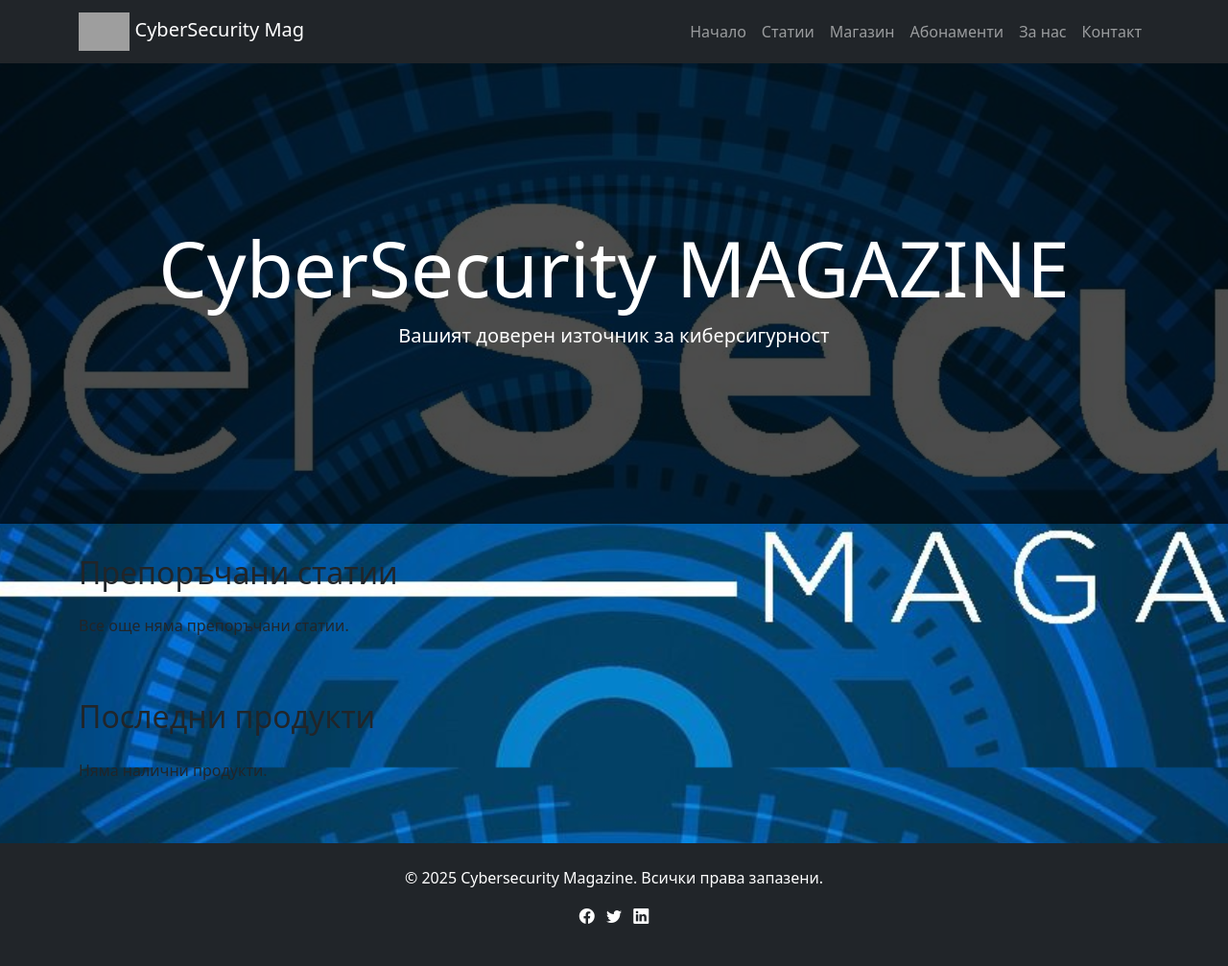
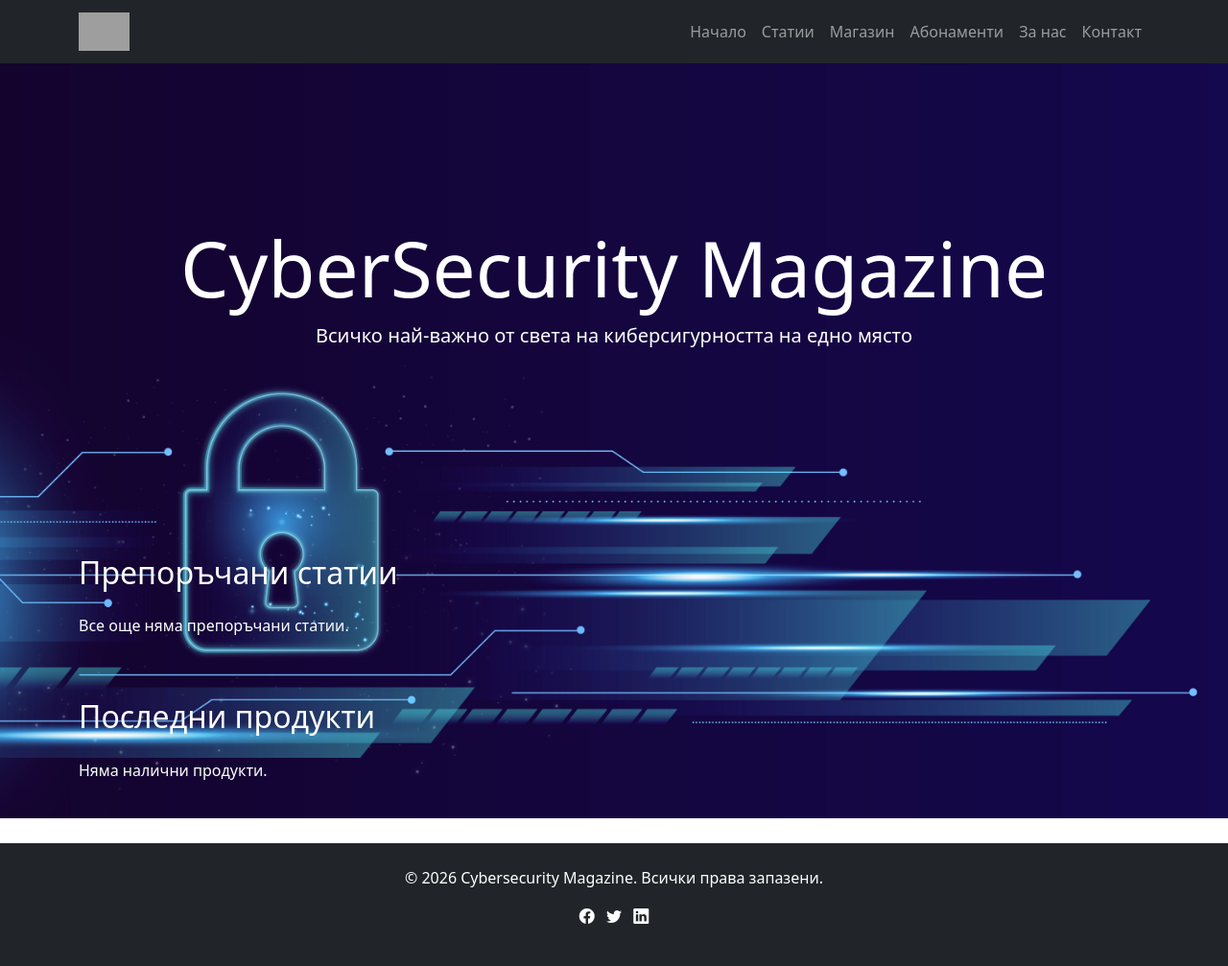
Before and after one commit to GeorgiGidionov/cybersecurity-magazine, a Django app: page / in a window 1280 px wide. Shown: the whole page at 96% size. Run offline with Django 5.2, Linux system fonts and the light colour scheme; data that the repository does not hold is empty; grey boxes are pictures that could not be loaded.

Commit message:
day 3 changes

```diff
--- a/articles/article_list.html
+++ b/articles/article_list.html
@@ -19,7 +19,6 @@
         <p>Няма публикувани статии.</p>
         {% endfor %}
     </div>
-    <!-- Пагинация -->
     {% include 'partials/pagination.html' %}
 </div>
 {% endblock %}
--- a/store/views.py
+++ b/store/views.py
@@ -12,7 +12,7 @@ class ProductListView(ListView):
 
     def get_queryset(self):
         qs = Product.objects.filter(available=True)
-        # сортиране по цена, ако има параметър
+
         sort = self.request.GET.get('sort')
         if sort == 'price_asc':
             qs = qs.order_by('price')
--- a/templates/base.html
+++ b/templates/base.html
@@ -1,5 +1,5 @@
 {% load static %}
-<!DOCTYPE html>
+<!--suppress HtmlUnknownTarget -->
 <html lang="bg">
 <head>
     <meta charset="UTF-8">
@@ -10,12 +10,12 @@
     {% block extra_css %}{% endblock %}
 </head>
 <body>
-    <!-- Навигация -->
+
     <nav class="navbar navbar-expand-lg navbar-dark bg-dark">
         <div class="container">
             <a class="navbar-brand" href="{% url 'home' %}">
-                <img src="{% static 'images/logo.png' %}" alt="CyberSecurity Magazine" height="40">
-                CyberSecurity Mag
+                <img src="{% static 'images/logo.png' %}" alt="Седмичен гид в дигиталната сигурност" height="40">
+
             </a>
             <button class="navbar-toggler" type="button" data-bs-toggle="collapse" data-bs-target="#navbarNav">
                 <span class="navbar-toggler-icon"></span>
@@ -33,15 +33,14 @@
         </div>
     </nav>
 
-    <!-- Основно съдържание -->
+
     <main>
         {% block content %}{% endblock %}
     </main>
 
-    <!-- Footer -->
     <footer class="bg-dark text-white py-4 mt-5">
         <div class="container text-center">
-            <p>© 2025 Cybersecurity Magazine. Всички права запазени.</p>
+            <p>© 2026 Cybersecurity Magazine. Всички права запазени.</p>
             <p>
                 <a href="#" class="text-white me-2"><i class="bi bi-facebook"></i></a>
                 <a href="#" class="text-white me-2"><i class="bi bi-twitter"></i></a>
--- a/templates/index.html
+++ b/templates/index.html
@@ -2,16 +2,17 @@
 {% load static %}
 {% load magazine_extras %}
 
-{% block title %}Начало - Cybersecurity Magazine{% endblock %}
+{% block title %}Cybersecurity Magazine{% endblock %}
 
 {% block extra_css %}
+<!--suppress ALL -->
 <style>
     body {
-        background: url("{% static 'images/cyber-security-3374252_1920.jpg' %}") no-repeat center center fixed;
-        background-size: cover;
+        background: url("{% static 'images/3043140.jpg' %}") no-repeat top;
+        background-size: 100% auto;
     }
     .hero-overlay {
-        background-color: rgba(0, 0, 0, 0.7);
+        background-color: rgba(0, 0, 0, 0.0);
         min-height: 60vh;
         display: flex;
         align-items: center;
@@ -19,6 +20,7 @@
         text-align: center;
         color: white;
         margin-bottom: 2rem;
+
     }
 </style>
 {% endblock %}
@@ -26,14 +28,14 @@
 {% block content %}
 <div class="hero-overlay">
     <div>
-        <h1 class="display-1">CyberSecurity MAGAZINE</h1>
-        <p class="lead">Вашият доверен източник за киберсигурност</p>
+        <h1 class="display-1">CyberSecurity Magazine</h1>
+        <p class="lead">Всичко най-важно от света на киберсигурността на едно място</p>
     </div>
 </div>
 
 <div class="container">
-    <!-- Препоръчани статии -->
-    <section class="mb-5">
+
+    <section class="mb-5" style="color: white;">
         <h2 class="mb-4">Препоръчани статии</h2>
         <div class="row">
             {% for article in featured_articles %}
@@ -52,8 +54,8 @@
         </div>
     </section>
 
-    <!-- Последни продукти -->
-    <section class="mb-5">
+    <section class="mb-5" style="color: white;">
+
         <h2 class="mb-4">Последни продукти</h2>
         <div class="row">
             {% for product in latest_products %}
```
Also changed, not shown: cybersecurity_magazine/stattic/images/3043140.jpg (added), cybersecurity_magazine/stattic/images/cyber-security-3374252_1920.jpg (deleted), static/images/3043140.jpg (added), static/images/cyber-security-3374252_1920.jpg (deleted).
